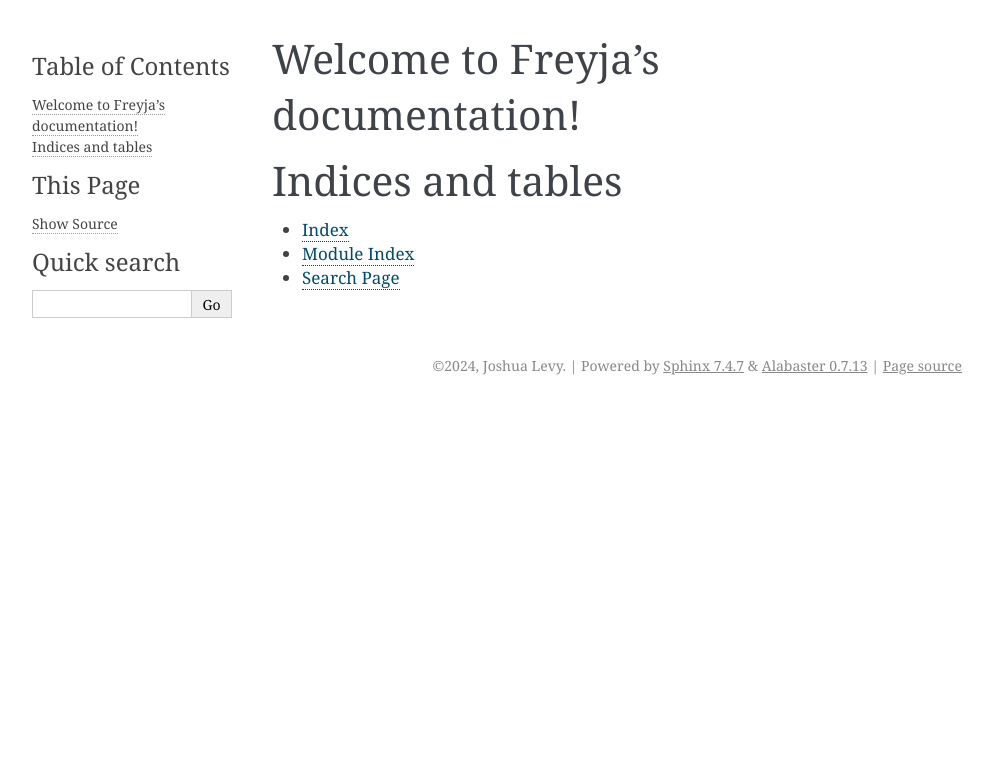
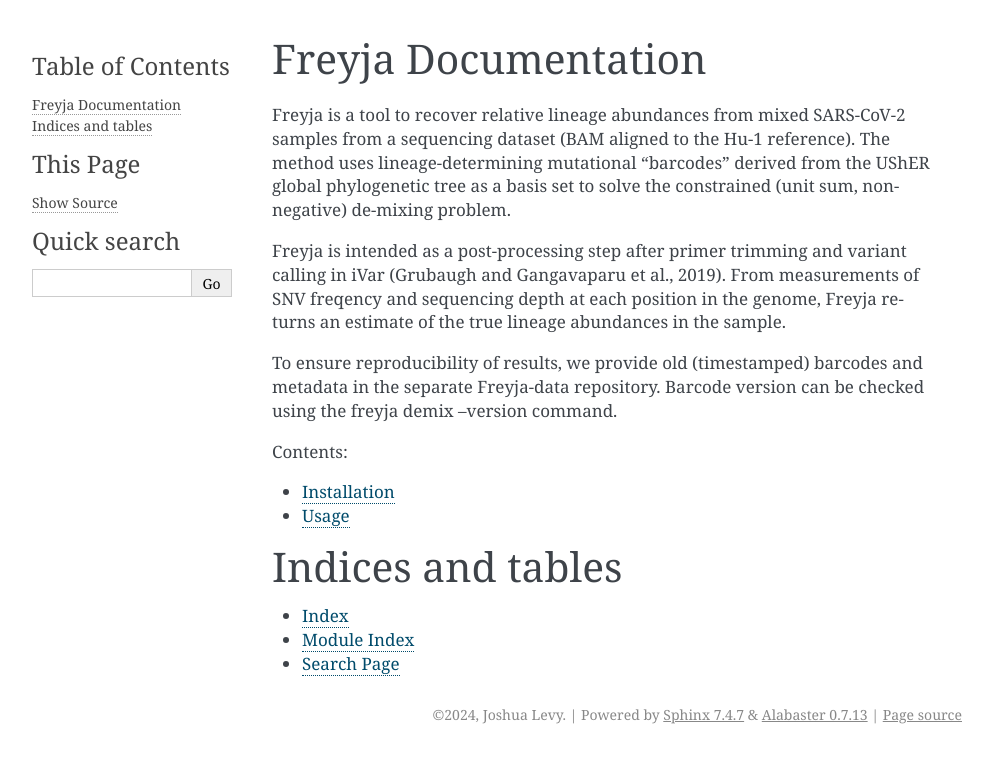
Before and after one commit to andersen-lab/Freyja, a Sphinx documentation site: the page built from docs/index.rst, in a window 1280 px wide. Shown: the top 763 px of the page, without its empty margins (148-1141 px from the left). Built offline with Sphinx 7.4.7, drawn with Linux system fonts in a browser that asks for light colours.

Commit message:
update docs

```diff
--- a/docs/conf.py
+++ b/docs/conf.py
@@ -14,7 +14,7 @@
 # -- General configuration ---------------------------------------------------
 # https://www.sphinx-doc.org/en/master/usage/configuration.html#general-configuration
 
-extensions = []
+extensions = ['sphinx_click']
 
 templates_path = ['_templates']
 exclude_patterns = ['_build', 'Thumbs.db', '.DS_Store']
@@ -26,3 +26,8 @@
 
 html_theme = 'alabaster'
 html_static_path = ['_static']
+
+# -- Setup for click -------------------------------------------------------
+import os
+import sys
+sys.path.insert(0, os.path.abspath('../..'))
--- a/docs/index.rst
+++ b/docs/index.rst
@@ -3,13 +3,20 @@
    You can adapt this file completely to your liking, but it should at least
    contain the root `toctree` directive.
 
-Welcome to Freyja's documentation!
+Freyja Documentation
 ==================================
+Freyja is a tool to recover relative lineage abundances from mixed SARS-CoV-2 samples from a sequencing dataset (BAM aligned to the Hu-1 reference). The method uses lineage-determining mutational "barcodes" derived from the UShER global phylogenetic tree as a basis set to solve the constrained (unit sum, non-negative) de-mixing problem.
+
+Freyja is intended as a post-processing step after primer trimming and variant calling in iVar (Grubaugh and Gangavaparu et al., 2019). From measurements of SNV freqency and sequencing depth at each position in the genome, Freyja returns an estimate of the true lineage abundances in the sample.
+
+To ensure reproducibility of results, we provide old (timestamped) barcodes and metadata in the separate Freyja-data repository. Barcode version can be checked using the freyja demix --version command.
 
 .. toctree::
    :maxdepth: 2
    :caption: Contents:
 
+   installation
+   usage
 
 
 Indices and tables
--- /dev/null
+++ b/docs/usage.rst
@@ -0,0 +1,5 @@
+Usage
+--------------------------------
+.. click:: freyja._cli:cli
+    :prog: freyja
+    :nested: full
```
Also changed, not shown: docs/installation.rst (added, +13 -0 lines).
